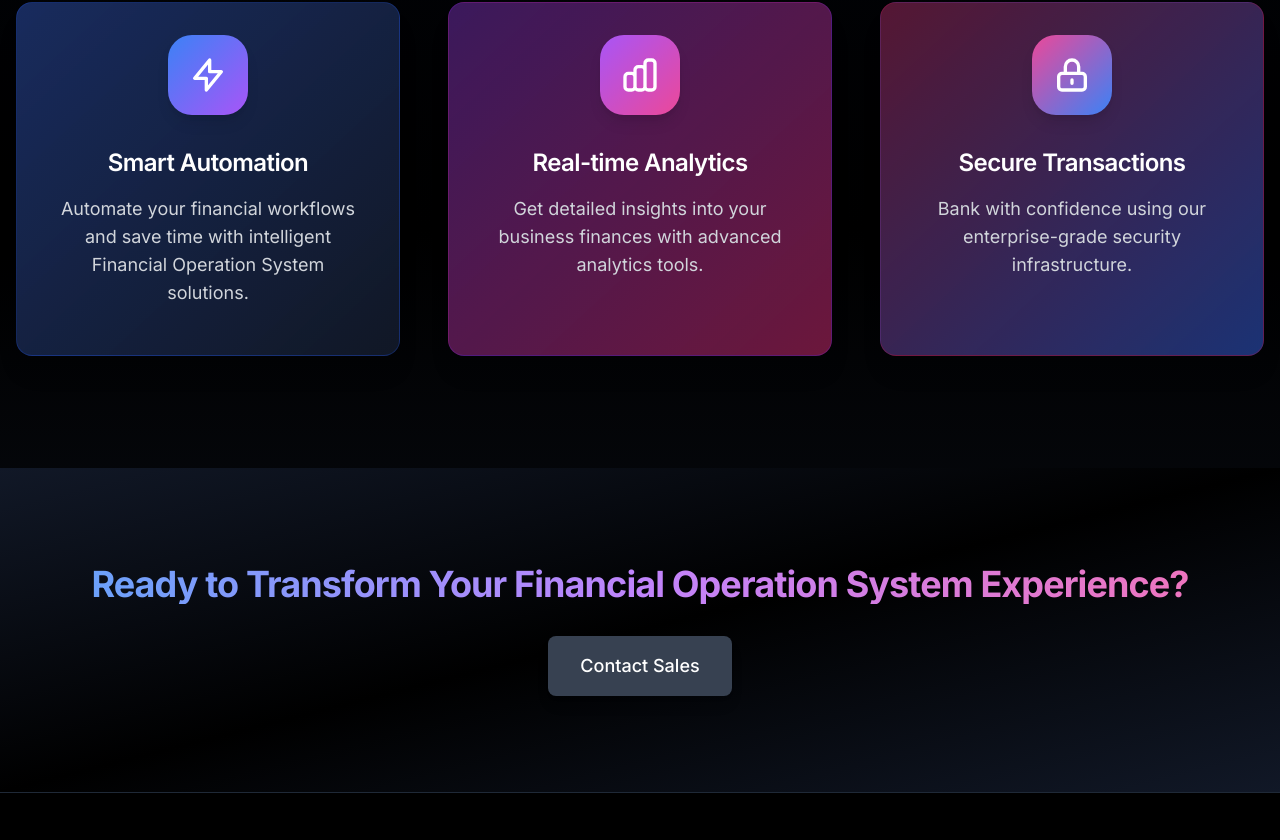
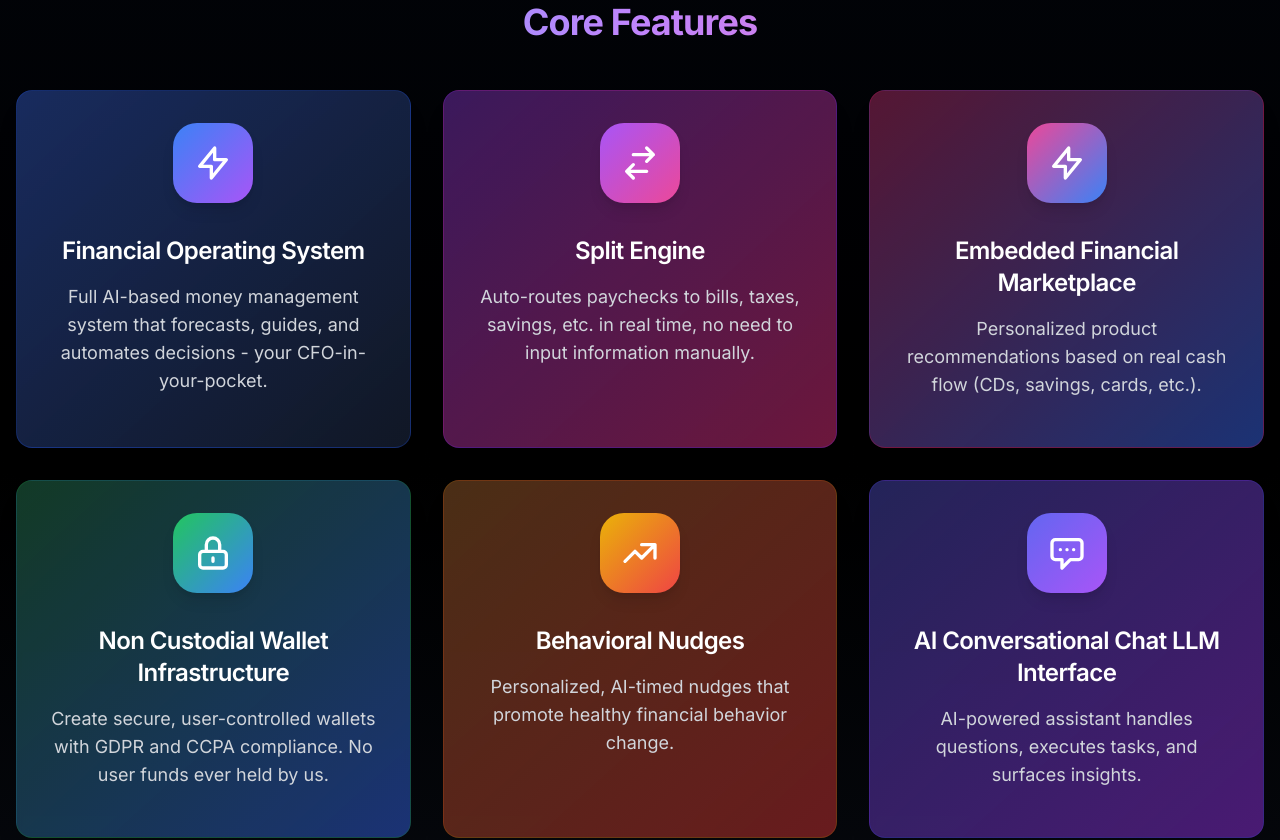
Before and after one commit to noelregis18/waitlist, a Next.js app: page / in a window 1280 px wide. Shown: the part 774-1614 px from the top of the page. Built offline with nearby package versions, Linux system fonts and the light colour scheme.

Commit message:
Update Non Custodial Wallet section: Remove hyphen and add GDPR/CCPA compliance info

```diff
--- a/src/app/page.tsx
+++ b/src/app/page.tsx
@@ -53,33 +53,61 @@ export default function Home() {
       {/* Features Section */}
       <section className="py-28">
         <div className="container mx-auto px-4">
-          <div className="grid grid-cols-1 md:grid-cols-3 gap-12">
+          <h2 className="text-4xl font-bold mb-12 text-center bg-clip-text text-transparent bg-gradient-to-r from-blue-400 via-purple-400 to-pink-400">Core Features</h2>
+          <div className="grid grid-cols-1 md:grid-cols-3 gap-8">
             <div className="card bg-gradient-to-br from-blue-900/60 to-gray-900/80 rounded-2xl shadow-xl border border-blue-700/30 p-8 flex flex-col items-center text-center">
               <div className="w-20 h-20 bg-gradient-to-br from-blue-500 to-purple-500 rounded-3xl flex items-center justify-center mx-auto mb-8 shadow-lg">
                 <svg className="w-10 h-10 text-white" fill="none" stroke="currentColor" viewBox="0 0 24 24">
                   <path strokeLinecap="round" strokeLinejoin="round" strokeWidth={2} d="M13 10V3L4 14h7v7l9-11h-7z" />
                 </svg>
               </div>
-              <h3 className="text-2xl font-semibold mb-4 text-white">Smart Automation</h3>
-              <p className="text-lg text-gray-300">Automate your financial workflows and save time with intelligent Financial Operation System solutions.</p>
+              <h3 className="text-2xl font-semibold mb-4 text-white">Financial Operating System</h3>
+              <p className="text-lg text-gray-300">Full AI-based money management system that forecasts, guides, and automates decisions - your CFO-in-your-pocket.</p>
             </div>
             <div className="card bg-gradient-to-br from-purple-900/60 to-pink-900/80 rounded-2xl shadow-xl border border-purple-700/30 p-8 flex flex-col items-center text-center">
               <div className="w-20 h-20 bg-gradient-to-br from-purple-500 to-pink-500 rounded-3xl flex items-center justify-center mx-auto mb-8 shadow-lg">
                 <svg className="w-10 h-10 text-white" fill="none" stroke="currentColor" viewBox="0 0 24 24">
-                  <path strokeLinecap="round" strokeLinejoin="round" strokeWidth={2} d="M9 19v-6a2 2 0 00-2-2H5a2 2 0 00-2 2v6a2 2 0 002 2h2a2 2 0 002-2zm0 0V9a2 2 0 012-2h2a2 2 0 012 2v10m-6 0a2 2 0 002 2h2a2 2 0 002-2m0 0V5a2 2 0 012-2h2a2 2 0 012 2v14a2 2 0 01-2 2h-2a2 2 0 01-2-2z" />
+                  <path strokeLinecap="round" strokeLinejoin="round" strokeWidth={2} d="M8 7h12m0 0l-4-4m4 4l-4 4m0 6H4m0 0l4 4m-4-4l4-4" />
                 </svg>
               </div>
-              <h3 className="text-2xl font-semibold mb-4 text-white">Real-time Analytics</h3>
-              <p className="text-lg text-gray-300">Get detailed insights into your business finances with advanced analytics tools.</p>
+              <h3 className="text-2xl font-semibold mb-4 text-white">Split Engine</h3>
+              <p className="text-lg text-gray-300">Auto-routes paychecks to bills, taxes, savings, etc. in real time, no need to input information manually.</p>
             </div>
             <div className="card bg-gradient-to-br from-pink-900/60 to-blue-900/80 rounded-2xl shadow-xl border border-pink-700/30 p-8 flex flex-col items-center text-center">
               <div className="w-20 h-20 bg-gradient-to-br from-pink-500 to-blue-500 rounded-3xl flex items-center justify-center mx-auto mb-8 shadow-lg">
                 <svg className="w-10 h-10 text-white" fill="none" stroke="currentColor" viewBox="0 0 24 24">
+                  <path strokeLinecap="round" strokeLinejoin="round" strokeWidth={2} d="M13 10V3L4 14h7v7l9-11h-7z" />
+                </svg>
+              </div>
+              <h3 className="text-2xl font-semibold mb-4 text-white">Embedded Financial Marketplace</h3>
+              <p className="text-lg text-gray-300">Personalized product recommendations based on real cash flow (CDs, savings, cards, etc.).</p>
+            </div>
+            <div className="card bg-gradient-to-br from-green-900/60 to-blue-900/80 rounded-2xl shadow-xl border border-green-700/30 p-8 flex flex-col items-center text-center">
+              <div className="w-20 h-20 bg-gradient-to-br from-green-500 to-blue-500 rounded-3xl flex items-center justify-center mx-auto mb-8 shadow-lg">
+                <svg className="w-10 h-10 text-white" fill="none" stroke="currentColor" viewBox="0 0 24 24">
                   <path strokeLinecap="round" strokeLinejoin="round" strokeWidth={2} d="M12 15v2m-6 4h12a2 2 0 002-2v-6a2 2 0 00-2-2H6a2 2 0 00-2 2v6a2 2 0 002 2zm10-10V7a4 4 0 00-8 0v4h8z" />
                 </svg>
               </div>
-              <h3 className="text-2xl font-semibold mb-4 text-white">Secure Transactions</h3>
-              <p className="text-lg text-gray-300">Bank with confidence using our enterprise-grade security infrastructure.</p>
+              <h3 className="text-2xl font-semibold mb-4 text-white">Non Custodial Wallet Infrastructure</h3>
+              <p className="text-lg text-gray-300">Create secure, user-controlled wallets with GDPR and CCPA compliance. No user funds ever held by us.</p>
+            </div>
+            <div className="card bg-gradient-to-br from-yellow-900/60 to-red-900/80 rounded-2xl shadow-xl border border-yellow-700/30 p-8 flex flex-col items-center text-center">
+              <div className="w-20 h-20 bg-gradient-to-br from-yellow-500 to-red-500 rounded-3xl flex items-center justify-center mx-auto mb-8 shadow-lg">
+                <svg className="w-10 h-10 text-white" fill="none" stroke="currentColor" viewBox="0 0 24 24">
+                  <path strokeLinecap="round" strokeLinejoin="round" strokeWidth={2} d="M13 7h8m0 0v8m0-8l-8 8-4-4-6 6" />
+                </svg>
+              </div>
+              <h3 className="text-2xl font-semibold mb-4 text-white">Behavioral Nudges</h3>
+              <p className="text-lg text-gray-300">Personalized, AI-timed nudges that promote healthy financial behavior change.</p>
+            </div>
+            <div className="card bg-gradient-to-br from-indigo-900/60 to-purple-900/80 rounded-2xl shadow-xl border border-indigo-700/30 p-8 flex flex-col items-center text-center">
+              <div className="w-20 h-20 bg-gradient-to-br from-indigo-500 to-purple-500 rounded-3xl flex items-center justify-center mx-auto mb-8 shadow-lg">
+                <svg className="w-10 h-10 text-white" fill="none" stroke="currentColor" viewBox="0 0 24 24">
+                  <path strokeLinecap="round" strokeLinejoin="round" strokeWidth={2} d="M8 10h.01M12 10h.01M16 10h.01M9 16H5a2 2 0 01-2-2V6a2 2 0 012-2h14a2 2 0 012 2v8a2 2 0 01-2 2h-5l-5 5v-5z" />
+                </svg>
+              </div>
+              <h3 className="text-2xl font-semibold mb-4 text-white">AI Conversational Chat LLM Interface</h3>
+              <p className="text-lg text-gray-300">AI-powered assistant handles questions, executes tasks, and surfaces insights.</p>
             </div>
           </div>
         </div>
```
